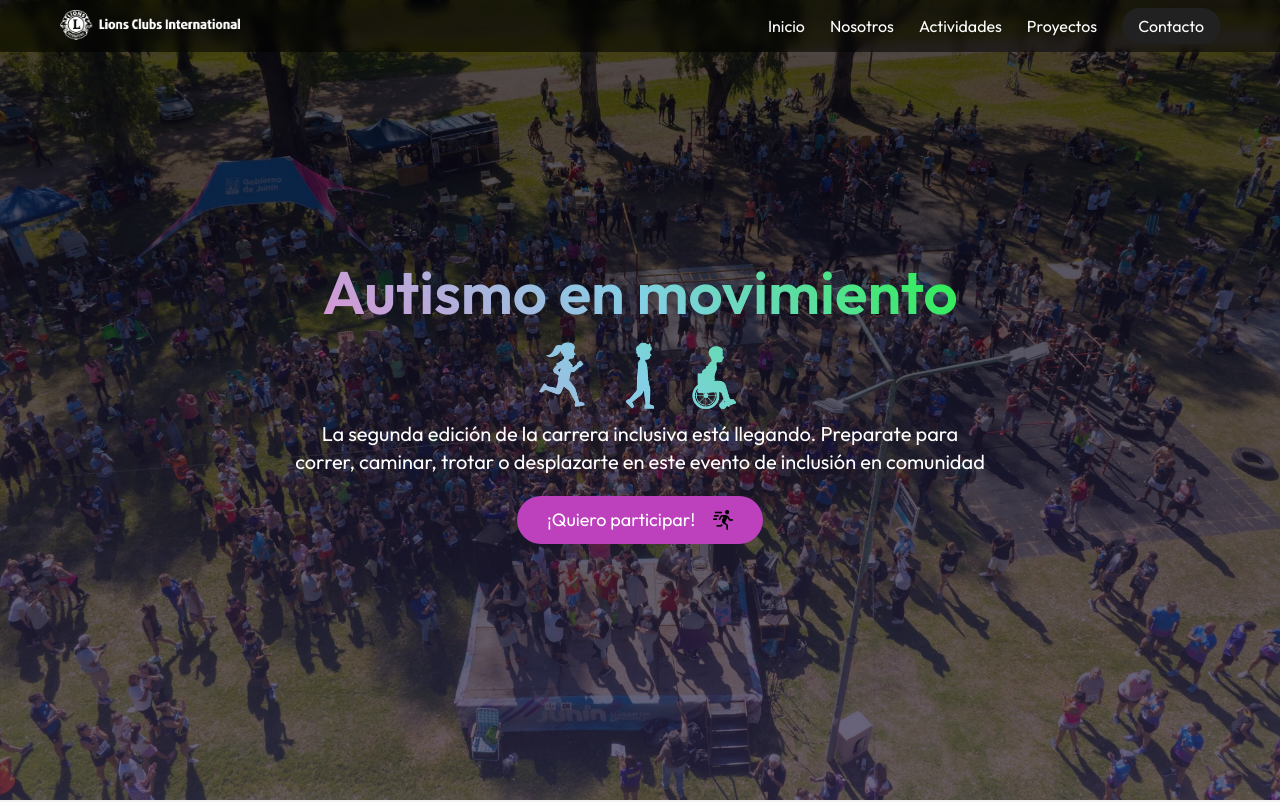
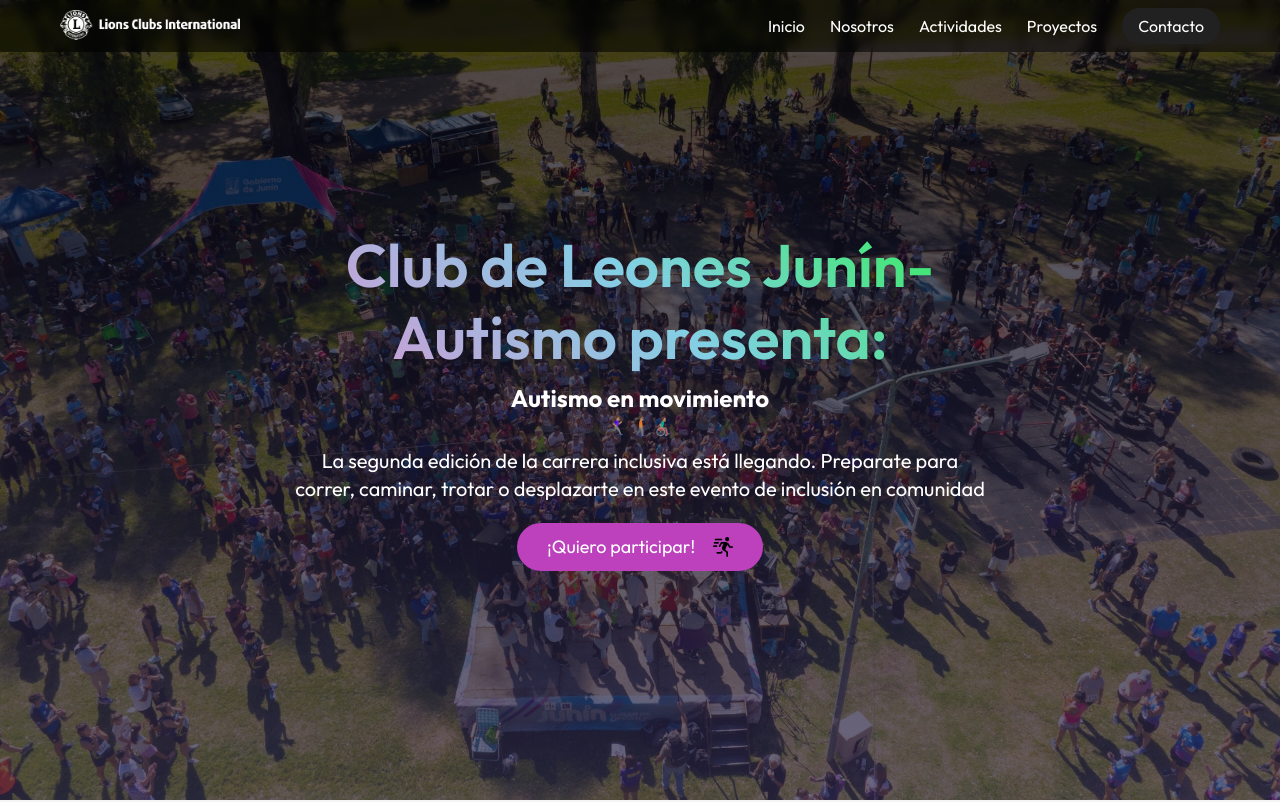
Before and after one commit to RomiScript/Leones-Jun-n-Autismo, a React (Vite) app: page / in a window 1280 px wide. Shown: the top 802 px of the page. Built offline with nearby package versions, Linux system fonts and the light colour scheme.

Commit message:
tenemos pagina

```diff
--- a/src/Components/Hero/Hero.jsx
+++ b/src/Components/Hero/Hero.jsx
@@ -6,8 +6,9 @@
   return (
     <div className='hero container'>
       <div className="hero-text">
-        <h1>Autismo en movimiento</h1>
-        <h1>🏃🏽‍♀️‍➡️🚶🏽‍➡️👨🏽‍🦽‍➡️</h1>
+        <h1>Club de Leones Junín-Autismo presenta:</h1>
+        <h2>Autismo en movimiento</h2>
+        <h3>🏃🏽‍♀️‍➡️🚶🏽‍➡️👨🏽‍🦽‍➡️</h3>
         <p>La segunda edición de la carrera inclusiva está llegando. Preparate para correr, caminar, trotar o desplazarte en este evento de inclusión en comunidad</p>
        <a
   className="btn"
```
